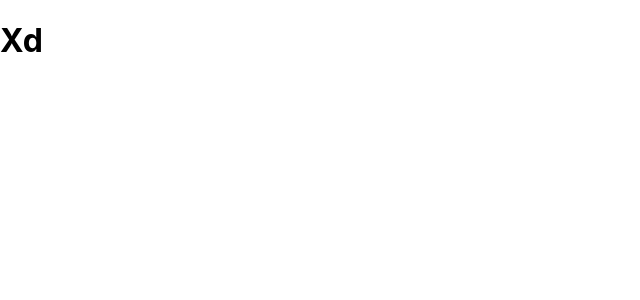
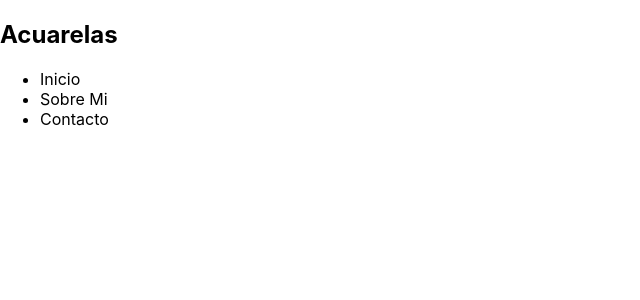
Before and after one commit to msosav/acuarelas, a React (Create React App) app: page / in a window 1280 px wide. Shown: the top 300 px of the page, without its empty margins (0-640 px from the left). Built offline with nearby package versions, Linux system fonts and the light colour scheme.

Commit message:
cree las paginas e hice la barra de navegacion

```diff
--- a/src/App.js
+++ b/src/App.js
@@ -1,7 +1,9 @@
+import BarraDeNavegacion from "./components/layout/BarraDeNavegacion";
+
 function App() {
   return (
     <div>
-      <h1>Xd</h1>
+      <BarraDeNavegacion />
     </div>
   );
 }
--- a/src/components/layout/BarraDeNavegacion.js
+++ b/src/components/layout/BarraDeNavegacion.js
@@ -0,0 +1,14 @@
+function BarraDeNavegacion() {
+  return (
+    <nav>
+      <h1>Acuarelas</h1>
+      <ul>
+        <li>Inicio</li>
+        <li>Sobre Mi</li>
+        <li>Contacto</li>
+      </ul>
+    </nav>
+  );
+}
+
+export default BarraDeNavegacion;
```
Also changed, not shown: src/components/pages/Contacto.js (added), src/components/pages/Home.js (added), src/components/pages/SobreMi.js (added).
